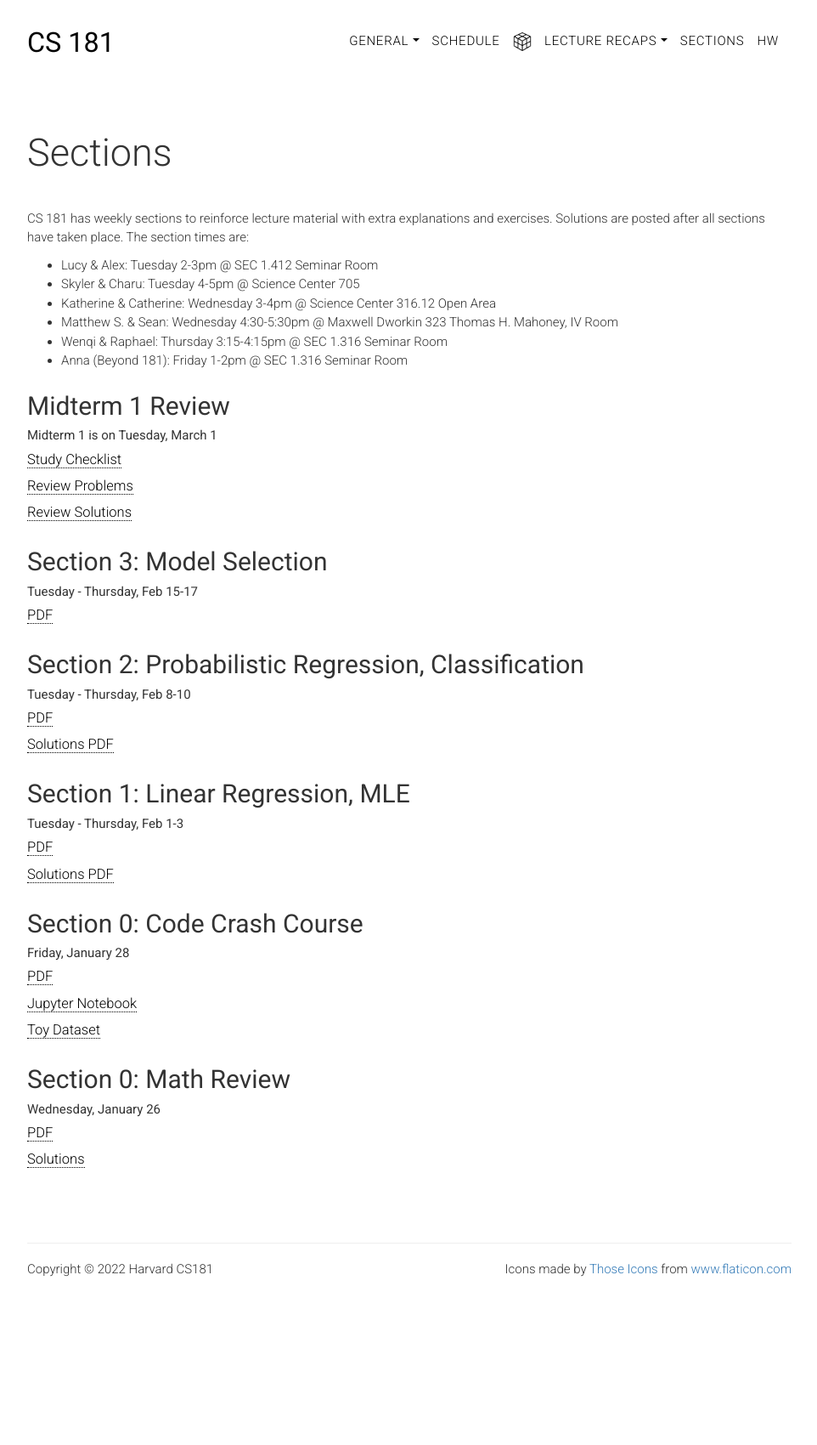
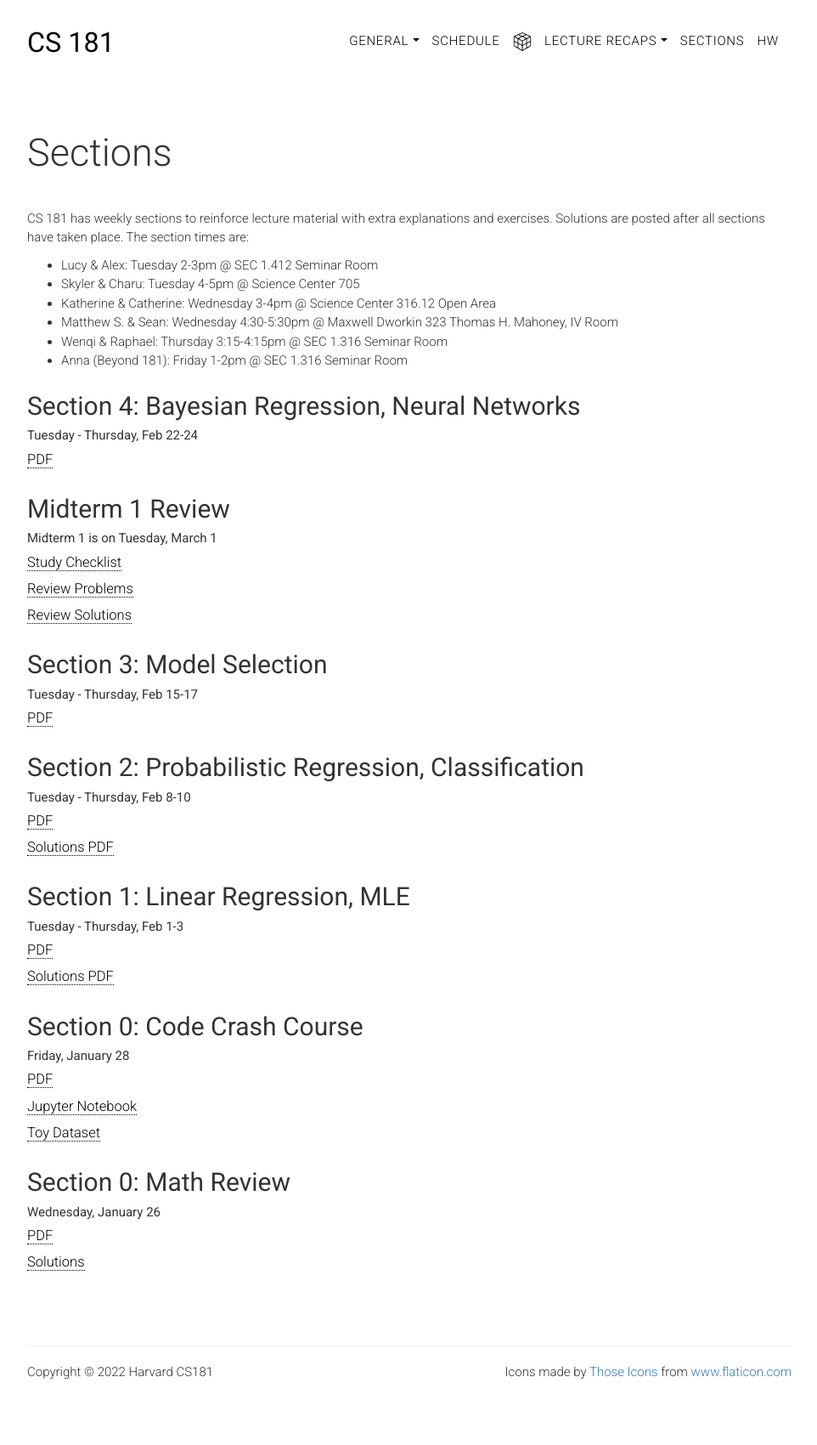
Before and after one commit to harvard-ml-courses/cs181-web, a Jekyll site: the page built from sections.html, in a window 1280 px wide. Shown: the whole page at 85% size, without its empty margins (158-1120 px from the left). Built offline with Jekyll 4.4.1, drawn with Linux system fonts in a browser that asks for light colours; before the commit the page ends 1579 px from its top, so only the background shows below that.

Commit message:
update sectiosn webpage

```diff
--- a/sections.html
+++ b/sections.html
@@ -31,6 +31,13 @@ weight: 0
             <li><a href="sections/sec01.pdf" target="_blank">PDF</a></li>
             <li><a href="sections/sec01_soln.pdf" target="_blank">Solutions PDF</a></li>
         </ul> -->
+
+        <h2 class="title" id="sec1">Section 4: Bayesian Regression, Neural Networks</h2>
+        <p class="head-subtitle">Tuesday - Thursday, Feb 22-24</p>
+        <ul class="lists">
+            <li><a href="sections/sec04-nn/04.pdf" target="_blank">PDF</a></li>
+            <!-- <li><a href="sections/sec01_soln.pdf" target="_blank">Solutions PDF</a></li> -->
+        </ul>
 
         <h2 class="title" id="sec3">Midterm 1 Review</h2>
         <p class="head-subtitle"> Midterm 1 is on Tuesday, March 1 </p>
```
